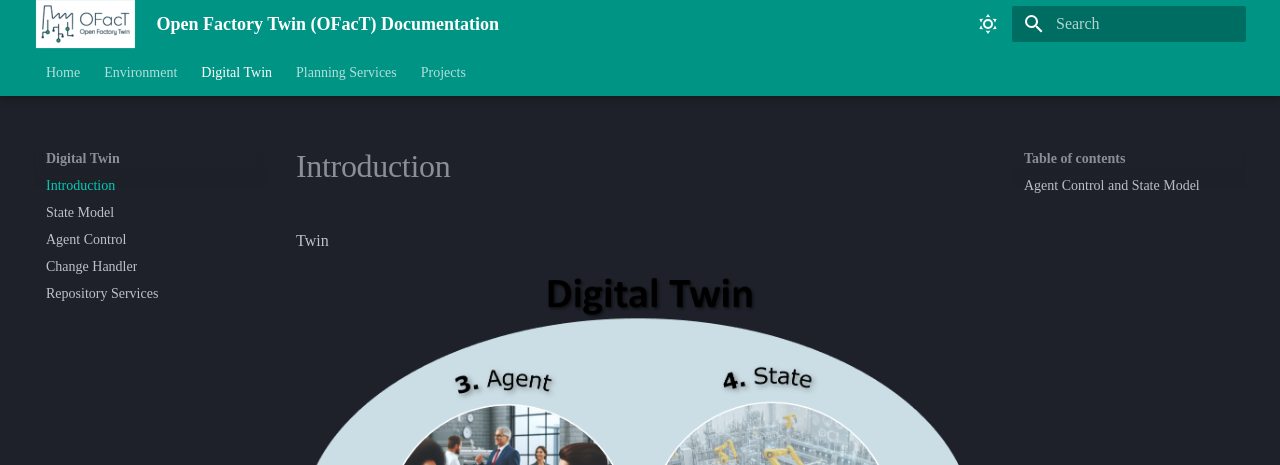
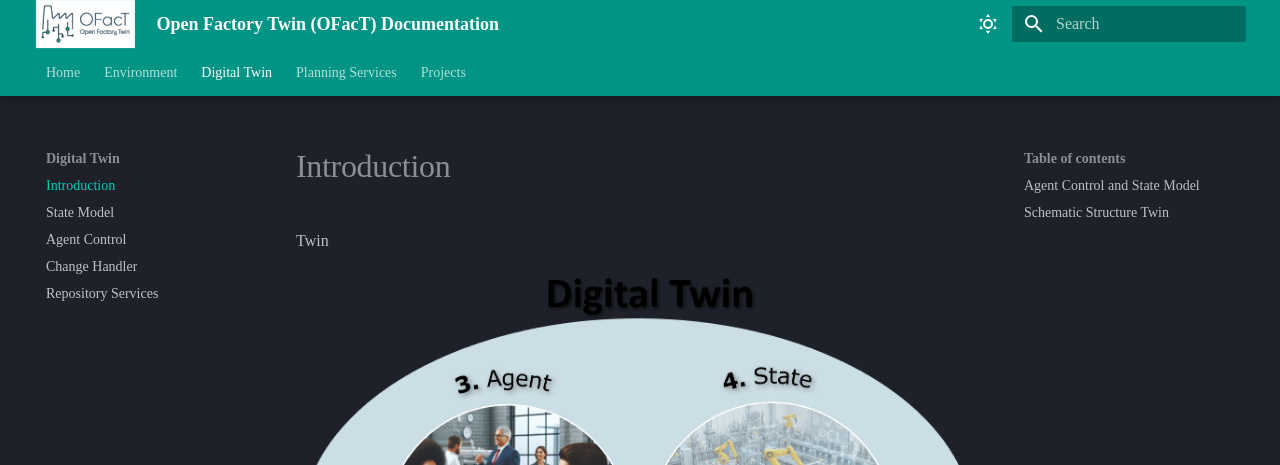
Before and after one commit to OpenFactoryTwin/ofact, an MkDocs documentation site: the page built from docs/twin/digital_twin.md, in a window 1280 px wide and 900 px high. Shown: the top 465 px of the window. Built offline with MkDocs 1.6.1 and Material for MkDocs 9.7.7, drawn with Linux system fonts in a browser that asks for light colours; some web fonts are replaced.

Commit message:
Update digital_twin.md

```diff
--- a/docs/twin/digital_twin.md
+++ b/docs/twin/digital_twin.md
@@ -12,10 +12,9 @@
 
 The Change Handler serves as an intermediary layer between the Agent Control and data integration on one side and the State Model on the other, ensuring all state changes are validated and consistent. Model Learning provides basic functionalities for machine learning, enabling the system to learn from historical data. Repository Services provide the capability to persist the State Model, ensuring long-term data retention, versioning, and recoverability of the entire system state.
 
-<div align="center">
-  <img src="../assets/imgs/twin.png" width="500" height="300" alt="Schematic Structure Twin" />
-  <h3>Schematic Structure Twin</h3>
-</div>
+![Schematic Structure Twin](../assets/imgs/twin.png)
+
+### Schematic Structure Twin
 State Model
 The State Model contains the data model of the environment (production and logistics). The idea is that each scenario has its own state model object. This means that no distinction is made between scenarios that reflect the physical world and virtually generated simulation scenarios. In both cases, changes from the environment are included in the state model in the same way (however, in some cases through passing the agents first). Next to environment the planning services such as the factory planner or the scenario analytics are based on the state model. While the "static" state model is the output of the factory planner, the state model serves as input for the scenario analytics. Concluding, the state model is connected to all areas of the digital twin framework.
 
```
